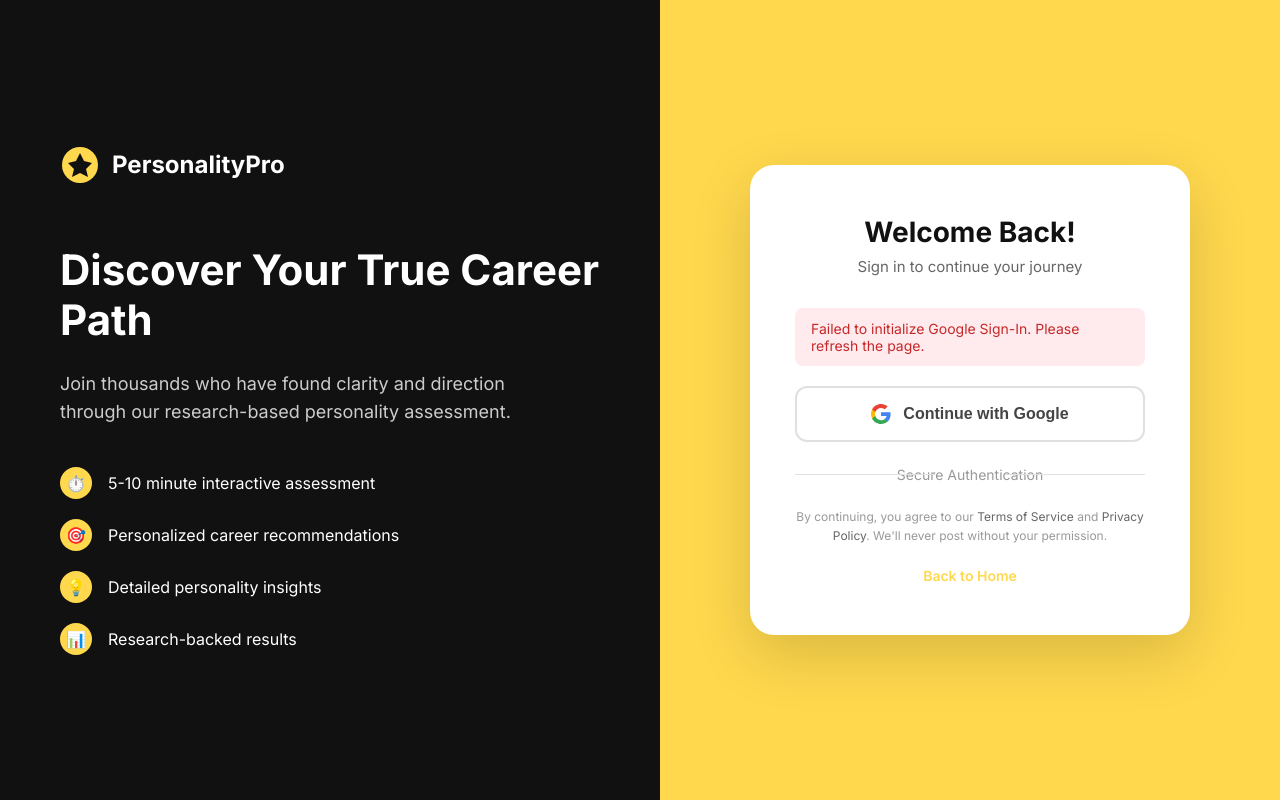
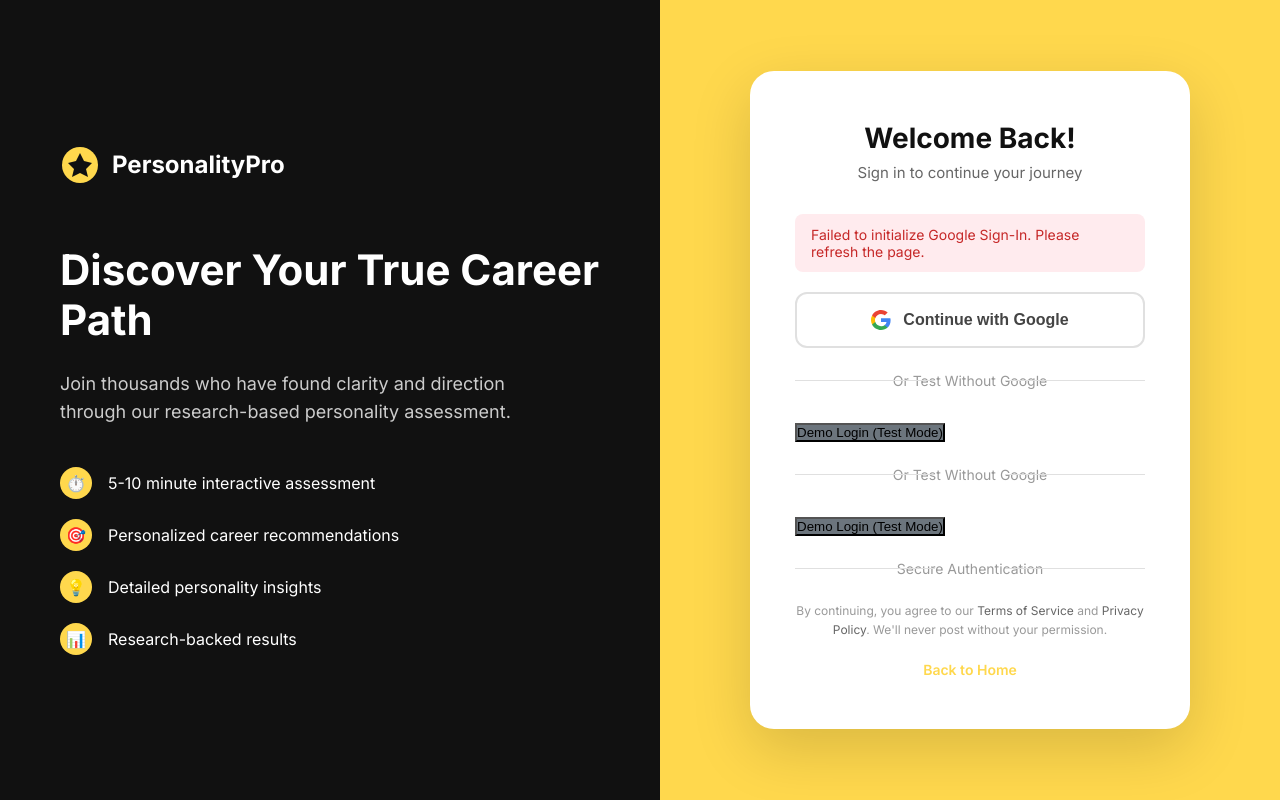
Before and after one commit to keerthi210-coder/career-path, a Django app: page /login/ in a window 1280 px wide. Run offline with Django 4.2, Linux system fonts and the light colour scheme; some libraries are stand-ins or nearby versions.

Commit message:
Disable FedCM completely to fix Google Sign-In blocking issue

```diff
--- a/CareerPathProject/assessment/templates/assessment/login.html
+++ b/CareerPathProject/assessment/templates/assessment/login.html
@@ -69,6 +69,18 @@
                 Continue with Google
             </button>
 
+            <div class="divider">Or Test Without Google</div>
+
+            <button type="button" class="btn-demo" id="demo-login-btn" style="background: #6c757d; margin-top: 10px;">
+                Demo Login (Test Mode)
+            </button>
+
+            <div class="divider">Or Test Without Google</div>
+
+            <button type="button" class="btn-demo" id="demo-login-btn" style="background: #6c757d; margin-top: 10px;">
+                Demo Login (Test Mode)
+            </button>
+
             <div class="divider">Secure Authentication</div>
 
             <div class="terms">
@@ -98,7 +110,8 @@
                         callback: handleGoogleSignIn,
                         auto_select: false,
                         cancel_on_tap_outside: false,
-                        use_fedcm_for_prompt: false  // Disable FedCM
+                        use_fedcm_for_prompt: false,  // Disable FedCM
+                        use_fedcm_for_signin: false   // Also disable for signin
                     });
                     googleInitialized = true;
                     console.log('Google Sign-In initialized successfully');
@@ -261,6 +274,47 @@
             setTimeout(initializeGoogleSignIn, 500);
         });
 
+        // Demo Login Button
+        document.getElementById('demo-login-btn').addEventListener('click', async () => {
+            const demoBtn = document.getElementById('demo-login-btn');
+            demoBtn.disabled = true;
+            demoBtn.textContent = 'Logging in...';
+
+            try {
+                const response = await fetch(`${API_BASE_URL}/auth/demo-login/`, {
+                    method: 'POST',
+                    headers: {
+                        'Content-Type': 'application/json',
+                    },
+                    body: JSON.stringify({ email: 'demo@personalitypro.com' })
+                });
+
+                const data = await response.json();
+
+                if (response.ok && data.success) {
+                    localStorage.setItem('authToken', data.token);
+                    localStorage.setItem('user', JSON.stringify(data.user));
+                    localStorage.setItem('userName', data.user.name || data.user.email);
+
+                    showSuccess('✓ Demo login successful! Redirecting...');
+
+                    setTimeout(() => {
+                        const redirect = new URLSearchParams(window.location.search).get('redirect');
+                        window.location.href = redirect || '/assessment/';
+                    }, 1000);
+                } else {
+                    showError(data.error || 'Demo login failed');
+                    demoBtn.disabled = false;
+                    demoBtn.textContent = 'Demo Login (Test Mode)';
+                }
+            } catch (error) {
+                console.error('Demo login error:', error);
+                showError('Demo login failed. Please try again.');
+                demoBtn.disabled = false;
+                demoBtn.textContent = 'Demo Login (Test Mode)';
+            }
+        });
+
         // Note: We don't auto-redirect if already logged in
         // Users must explicitly click "Continue with Google" to authenticate
     </script>
```
